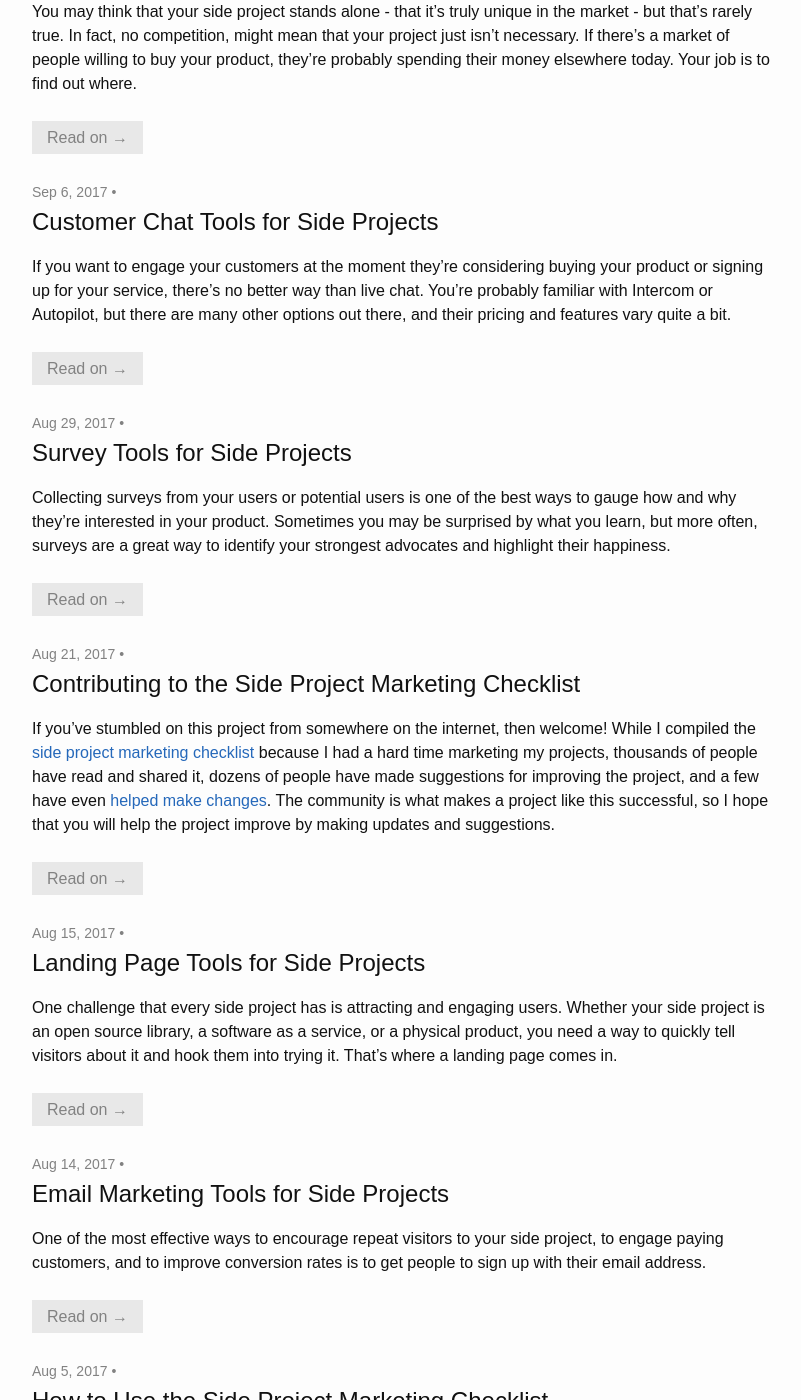
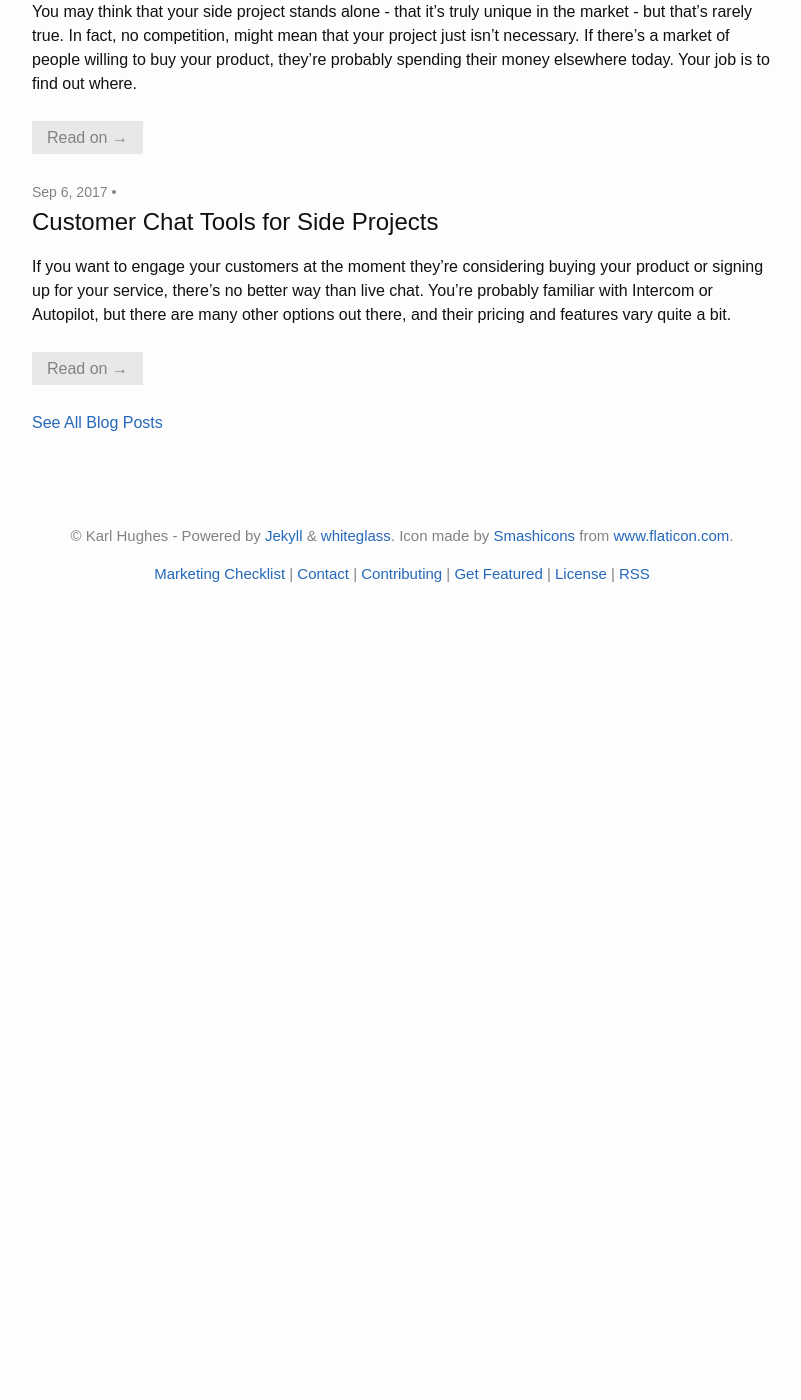
Before and after one commit to draftdev/startup-marketing-checklist, a Jekyll site: the page built from index.html, in a window 1280 px wide and 1400 px high, scrolled down 2032 px. Shown: the whole window, without its empty margins (238-1039 px from the left). Built offline with Jekyll 4.4.1, drawn with Linux system fonts in a browser that asks for light colours; the list of posts is cut into pages by our own code; comment, search, counter and statistics services are not loaded; after the commit the page ends 2662 px from its top, so only the background shows below that; some of the changed text lies outside the part shown.

Commit message:
Updating pagination

```diff
--- a/_config.yml
+++ b/_config.yml
@@ -13,11 +13,10 @@
 google_analytics: UA-19700764-11
 gems:
   - jekyll-archives
-  - jekyll-paginate
   - jekyll-sitemap
 
 permalink: /:year/:title/
-paginate_path: /posts/:num/
+paginate_path: /blog/:num/
 paginate: 5
 comments: false
 
--- a/_layouts/home.html
+++ b/_layouts/home.html
@@ -32,7 +32,7 @@
   {% capture site_lang %}{{ site.lang | default: "en" }}{% endcapture %}
 
   <ul class="post-archives">
-    {% for post in site.posts %}
+    {% for post in paginator.posts %}
     {% capture post_lang %}{{ post.lang | default: site_lang }}{% endcapture %}
     {% capture lang %}{% if post_lang != site_lang %}{{ post_lang }}{% endif %}{% endcapture %}
 
@@ -55,4 +55,6 @@
     {% endfor %}
   </ul>
 
+  <p><a href="/blog/">See All Blog Posts</a></p>
+
 </div>
```
